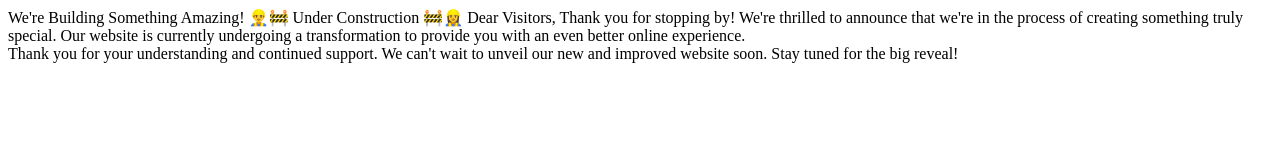
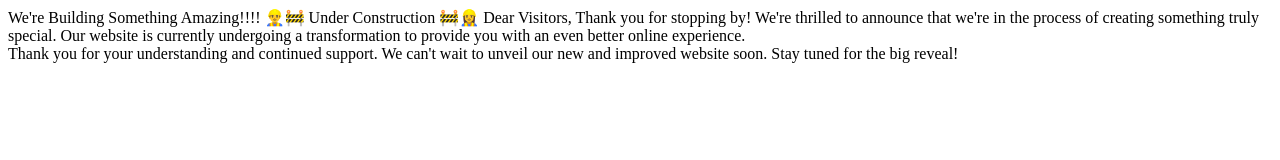
Before and after one commit to Aditya30december2003/BatGPT, a plain HTML site: page index.html in a window 1280 px wide. Drawn offline with Linux system fonts and the light colour scheme.

Commit message:
Update index.html

```diff
--- a/index.html
+++ b/index.html
@@ -6,7 +6,7 @@
     <title>Site Under Construction</title>
 </head>
 <body>
-    We're Building Something Amazing!
+    We're Building Something Amazing!!!!
 
 👷‍♂️🚧 Under Construction 🚧👷‍♀️
 
```
